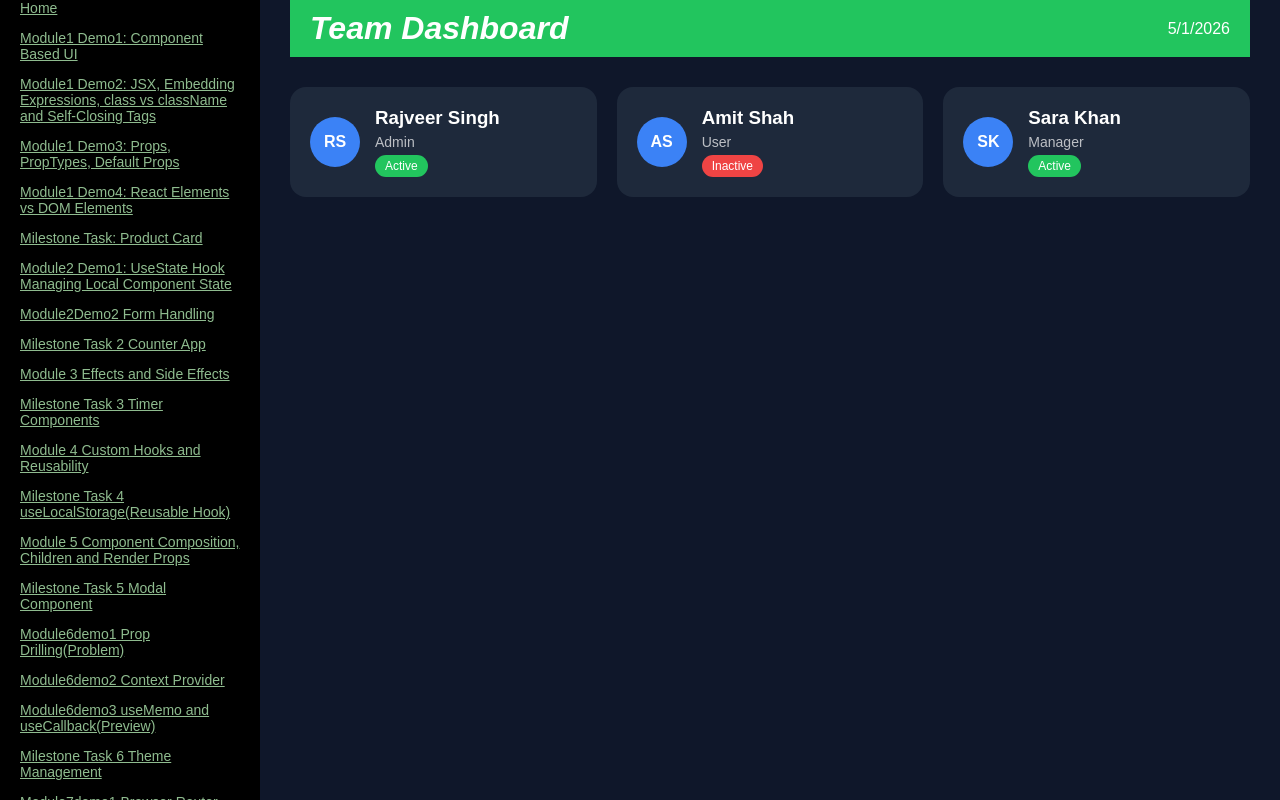
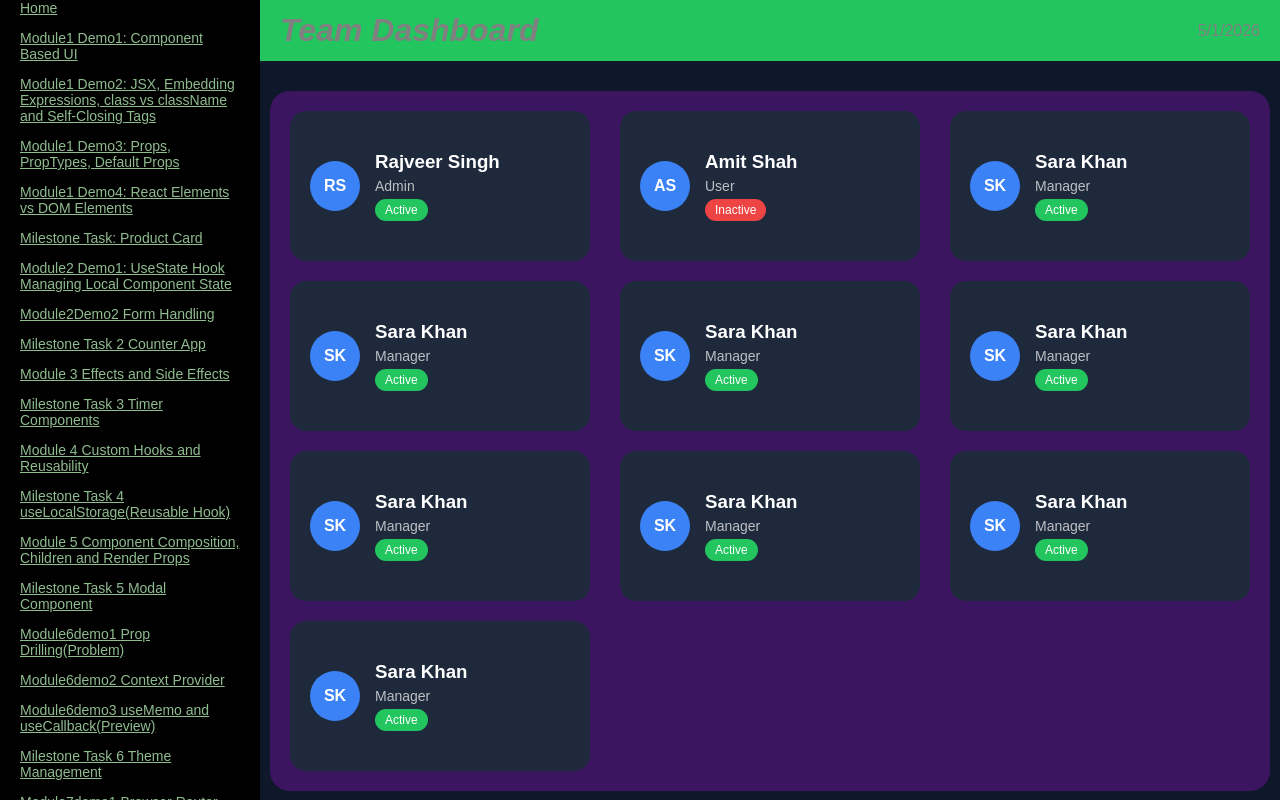
Before and after one commit to rajveersingh6749/react-sop, a React (Vite) app in the folder PROJECT_1/: page /props in a window 1280 px wide. Built offline with nearby package versions, Linux system fonts and the light colour scheme.

Commit message:
style: Update styles for improved layout and aesthetics across multiple components

```diff
--- a/PROJECT_1/src/Module1/module_1/Module1Demo1/styles/style.css
+++ b/PROJECT_1/src/Module1/module_1/Module1Demo1/styles/style.css
@@ -31,7 +31,7 @@ body {
   display: flex;
   gap: 5px;
   flex-direction: column;
-  background-color: violet;
+  background-color: rgb(97, 22, 97);
   width: 300px;
   height: 150px;
   padding: 10px;
@@ -52,13 +52,17 @@ body {
 }
 
 .product_list {
-  width: 950px;
+  width: 1000px;
   max-height: 700px;
   overflow: auto;
   margin-top: 20px;
   display: flex;
+  justify-content: space-between;
+  padding: 20px;
   flex-wrap: wrap;
-  gap: 10px;
+  gap: 5px;
+  background-color: rgb(63, 17, 105);
+  border-radius: 20px;
 }
 
 .left_right_parent {
@@ -71,7 +75,7 @@ body {
   display: flex;
   justify-content: center;
   gap: 20px;
-  background-color: white;
+  background-color: gray;
   padding: 20px;
   border-radius: 20px;
 }
--- a/PROJECT_1/src/Module1/module_1/Module1Demo2/EmbeddingExpressions.jsx
+++ b/PROJECT_1/src/Module1/module_1/Module1Demo2/EmbeddingExpressions.jsx
@@ -2,12 +2,19 @@ import { useState } from 'react'
 import Navbar from './components/Navbar'
 import SearchBar from './components/SearchBar'
 import ProductGrid from './components/ProductGrid'
+import './styles/style.css'
 
 const PRODUCTS = [
   { id: 1, name: 'iPhone 15', price: 800, category: 'mobile' },
   { id: 2, name: 'MacBook Pro', price: 2000, category: 'laptop' },
   { id: 3, name: 'AirPods', price: 200, category: 'accessory' },
   { id: 4, name: 'Samsung S23', price: 700, category: 'mobile' },
+  { id: 5, name: 'Samsung S23', price: 700, category: 'mobile' },
+  { id: 6, name: 'Samsung S23', price: 700, category: 'mobile' },
+  { id: 7, name: 'Samsung S23', price: 700, category: 'mobile' },
+  { id: 8, name: 'Samsung S23', price: 700, category: 'mobile' },
+  { id: 9, name: 'Samsung S23', price: 700, category: 'mobile' },
+  { id: 10, name: 'Samsung S23', price: 700, category: 'mobile' },
 ]
 
 export default function EmbeddingExpressions() {
@@ -20,8 +27,10 @@ export default function EmbeddingExpressions() {
   return (
     <div className='app'>
       <Navbar title='Tech Store' />
-      <SearchBar search={search} setSearch={setSearch} />
-      <ProductGrid products={filteredProducts} />
+      <div className='main_app_container'>
+        <SearchBar search={search} setSearch={setSearch} />
+        <ProductGrid products={filteredProducts} />
+      </div>
     </div>
   )
 }
--- a/PROJECT_1/src/Module1/module_1/Module1Demo2/styles/style.css
+++ b/PROJECT_1/src/Module1/module_1/Module1Demo2/styles/style.css
@@ -1,14 +1,40 @@
 .app {
   font-family: Arial;
-  padding: 20px;
-  background: #121212;
   color: white;
+  display: flex;
+  flex-direction: column;
+  align-items: center;
+  gap: 40px;
 }
 
 .navbar {
   display: flex;
   justify-content: space-between;
-  margin-bottom: 20px;
+  align-items: center;
+  background-color: goldenrod;
+  color: gray;
+  padding: 12px 20px;
+  position: sticky;
+  top: 0;
+  z-index: 1000;
+  width: 100%;
+}
+
+.main_app_container {
+  width: 950px;
+  height: 700px;
+  background-color: rgb(47, 10, 82);
+  border-radius: 20px;
+  display: flex;
+  flex-direction: column;
+  padding: 20px;
+  overflow: auto;
+}
+
+.search-bar {
+  position: sticky;
+  top: 0;
+  z-index: 1000;
 }
 
 .search-bar input {
@@ -17,6 +43,10 @@
   margin-bottom: 20px;
   border-radius: 8px;
   border: none;
+}
+
+.search-bar input:focus {
+  outline: none;
 }
 
 .grid {
--- a/PROJECT_1/src/Module1/module_1/Module1Demo3/Props.jsx
+++ b/PROJECT_1/src/Module1/module_1/Module1Demo3/Props.jsx
@@ -23,6 +23,55 @@ const USERS = [
     status: 'active',
     avatar: '',
   },
+  {
+    id: 4,
+    name: 'Sara Khan',
+    role: 'Manager',
+    status: 'active',
+    avatar: '',
+  },
+  {
+    id: 5,
+    name: 'Sara Khan',
+    role: 'Manager',
+    status: 'active',
+    avatar: '',
+  },
+  {
+    id: 6,
+    name: 'Sara Khan',
+    role: 'Manager',
+    status: 'active',
+    avatar: '',
+  },
+  {
+    id: 7,
+    name: 'Sara Khan',
+    role: 'Manager',
+    status: 'active',
+    avatar: '',
+  },
+  {
+    id: 8,
+    name: 'Sara Khan',
+    role: 'Manager',
+    status: 'active',
+    avatar: '',
+  },
+  {
+    id: 9,
+    name: 'Sara Khan',
+    role: 'Manager',
+    status: 'active',
+    avatar: '',
+  },
+  {
+    id: 10,
+    name: 'Sara Khan',
+    role: 'Manager',
+    status: 'active',
+    avatar: '',
+  },
 ]
 
 export default function Props() {
--- a/PROJECT_1/src/Module1/module_1/Module1Demo3/styles/style.css
+++ b/PROJECT_1/src/Module1/module_1/Module1Demo3/styles/style.css
@@ -6,8 +6,9 @@ body {
 }
 
 .app {
-  padding: 0 30px;
-  margin: auto;
+  display: flex;
+  flex-direction: column;
+  align-items: center;
 }
 
 .header {
@@ -16,10 +17,12 @@ body {
   align-items: center;
   margin-bottom: 30px;
   background-color: #22c55e;
-  padding: 10px 20px;
+  color: gray;
+  padding: 12px 20px;
   position: sticky;
   top: 0;
   z-index: 1000;
+  width: 100%;
 }
 
 .site_title {
@@ -27,12 +30,21 @@ body {
 }
 
 .grid {
-  display: grid;
-  grid-template-columns: repeat(auto-fill, minmax(260px, 1fr));
+  width: 1000px;
+  height: 700px;
+  display: flex;
+  flex-wrap: wrap;
+  justify-content: space-between;
   gap: 20px;
+  background-color: rgb(59, 21, 95);
+  padding: 20px;
+  border-radius: 20px;
+  overflow: auto;
 }
 
 .card {
+  width: 300px;
+  height: 150px;
   background: #1e293b;
   padding: 20px;
   border-radius: 16px;
```
